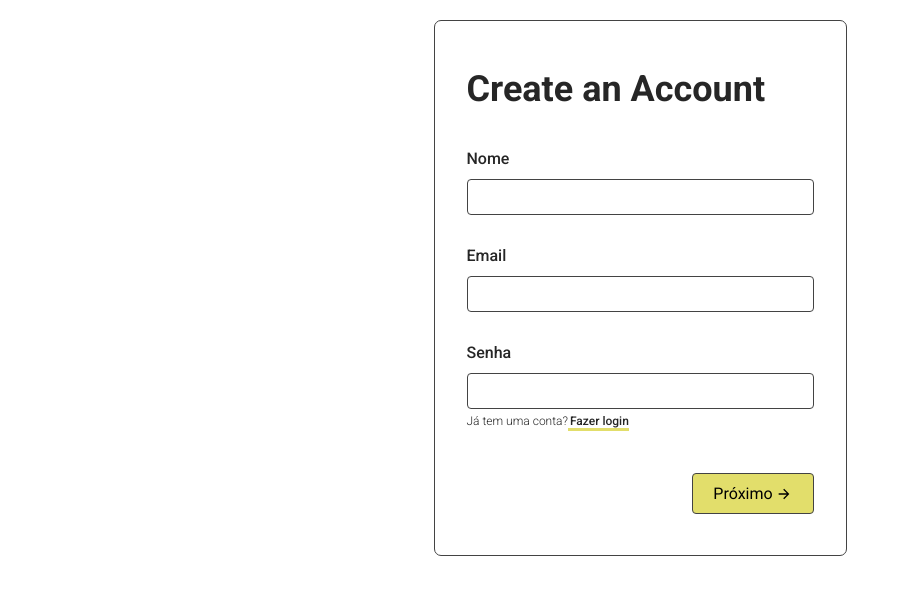
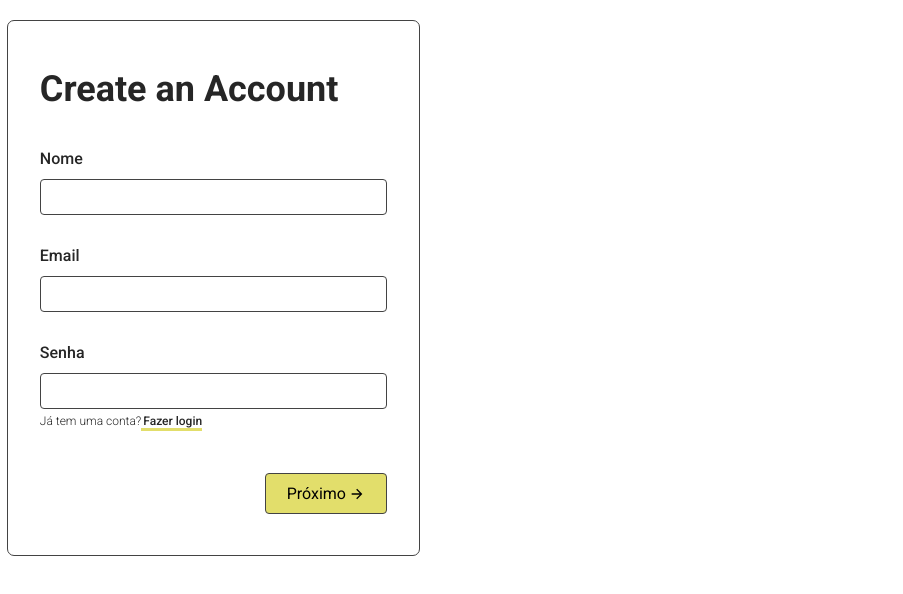
Before and after one commit to thiagorf/PI-Novas-Vagas-Frontend, a React (Vite) app: page /enterprise-register in a window 1280 px wide. Shown: the top 594 px of the page, without its empty margins (0-903 px from the left). Built offline with nearby package versions, Linux system fonts and the light colour scheme; no server answers; a web font is replaced by a local one.

Commit message:
fix: home page responsive layout

```diff
--- a/src/components/Content/ContentList/Wrapper/style.css
+++ b/src/components/Content/ContentList/Wrapper/style.css
@@ -1,3 +1,6 @@
 .content {
+    grid-area: content;
+    /*
     width: 1033px;
+    */
 }
--- a/src/components/Content/ContentList/style.css
+++ b/src/components/Content/ContentList/style.css
@@ -1,11 +1,18 @@
 .jobs-wrapper {
+    /*
+    grid-template-columns: repeat(3, 258px);
+    */
+    /*
+    width: 852px;
+    */
     display: grid;
-    grid-template-columns: repeat(3, 258px);
+    grid-template-columns: clamp(300px, 80%, 380px);
     column-gap: 40px;
     row-gap: 33px;
-    width: 852px;
+    justify-content: center;
     margin: 85px auto 0 auto;
 }
+
 .job-card {
     display: flex;
     flex-direction: column;
@@ -81,3 +88,15 @@ Inconsistent
 .job-card:hover .job-cta {
     width: 74px;
 }
+
+@media only screen and (min-width: 768px) {
+    .jobs-wrapper {
+        grid-template-columns: repeat(2, 300px);
+    }
+}
+
+@media only screen and (min-width: 1200px) {
+    .jobs-wrapper {
+        grid-template-columns: repeat(3, 258px);
+    }
+}
--- a/src/components/Header/Default/style.css
+++ b/src/components/Header/Default/style.css
@@ -1,11 +1,15 @@
 .header {
+    grid-area: header;
     display: flex;
     justify-content: space-between;
     align-items: center;
+    width: 100%;
     min-height: 57px;
     height: 8%;
-    /*14*/
+    /*
     padding: 0 60px;
+    */
+    padding: 0 5%;
     border-bottom: 0.5px solid rgb(185, 185, 185);
     box-shadow: rgba(0, 0, 0, 0.15) 0px 0.5px 2px;
     /*background: #5e96ae;*/
--- a/src/components/SideBar/style.css
+++ b/src/components/SideBar/style.css
@@ -1,11 +1,23 @@
 .sidebar {
     /*width: 25%;*/
-    width: 407px;
+    /*width: 407px;
+
     border-right: 2.5px solid var(--brand-color);
+    */
+    grid-area: sidebar;
+}
+
+@media only screen and (min-width: 1200px) {
+    .sidebar {
+        border-right: 2.5px solid var(--brand-color);
+    }
 }
 
 .sidebar-content-wrapper {
-    width: 317px;
+    /*width: 317px;*/
+    min-width: 320px;
+    width: 80%;
+    max-width: 380px;
     margin: 85px auto 0 auto;
 }
 
--- a/src/index.css
+++ b/src/index.css
@@ -59,13 +59,22 @@ h4 {
 .container {
     width: 100%;
     height: 100%;
+    display: grid;
+    grid-template-columns: 100%;
+    grid-template-rows: auto auto 1fr;
+    grid-template-areas:
+        "header"
+        "sidebar"
+        "content";
 }
 
-.content-wrapper {
-    min-height: 300px;
-    width: 100%;
-    height: 92%;
-    overflow-x: hidden;
-    display: flex;
-    /*margin: 0 6px;*/
+@media only screen and (min-width: 1025px) {
+    .container {
+        grid-template-columns: 1fr 2fr;
+        grid-template-rows: auto 1fr;
+        grid-template-areas:
+            "header header header"
+            "sidebar content content";
+        grid-gap: 0;
+    }
 }
--- a/src/routes/PageLayout.tsx
+++ b/src/routes/PageLayout.tsx
@@ -6,9 +6,9 @@ export const PageLayout = () => {
     return (
         <>
             <CommonHeader />
-            <MainWrapper>
+            <>
                 <Outlet />
-            </MainWrapper>
+            </>
         </>
     );
 };
```
